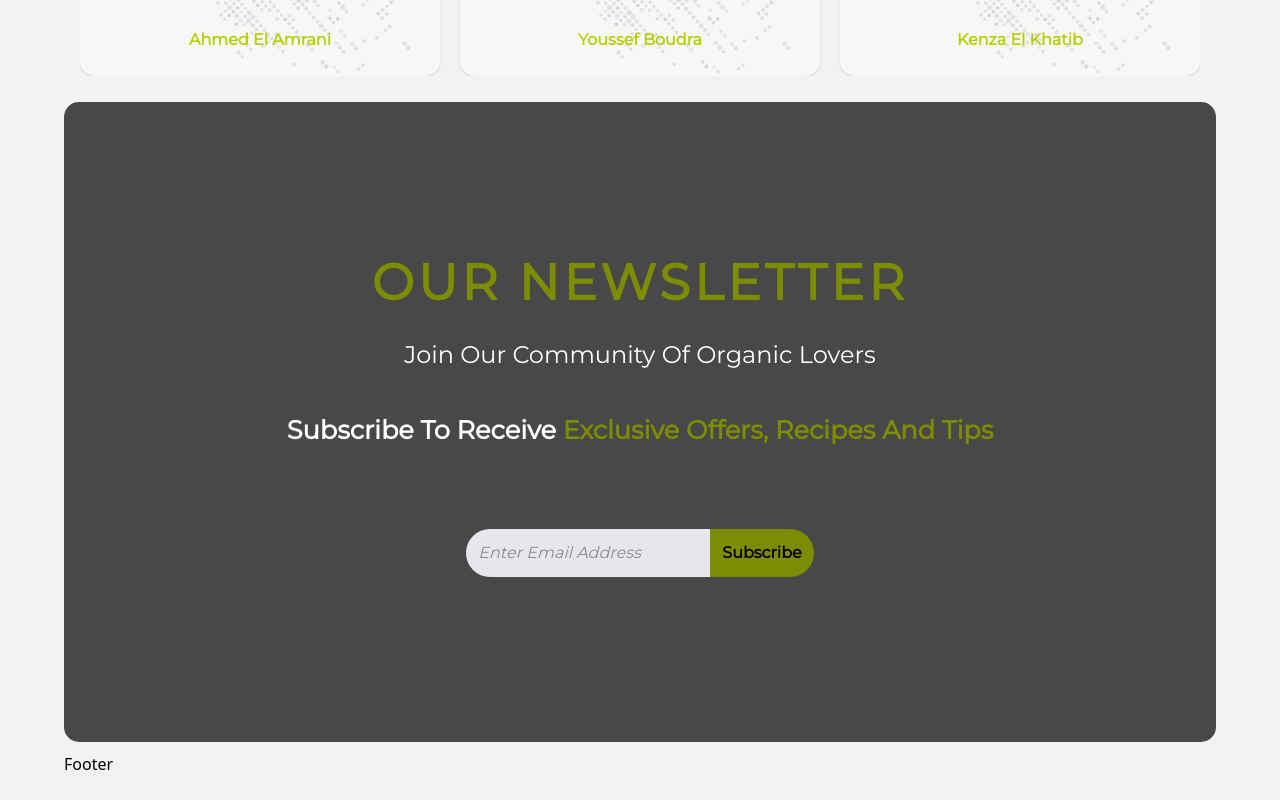
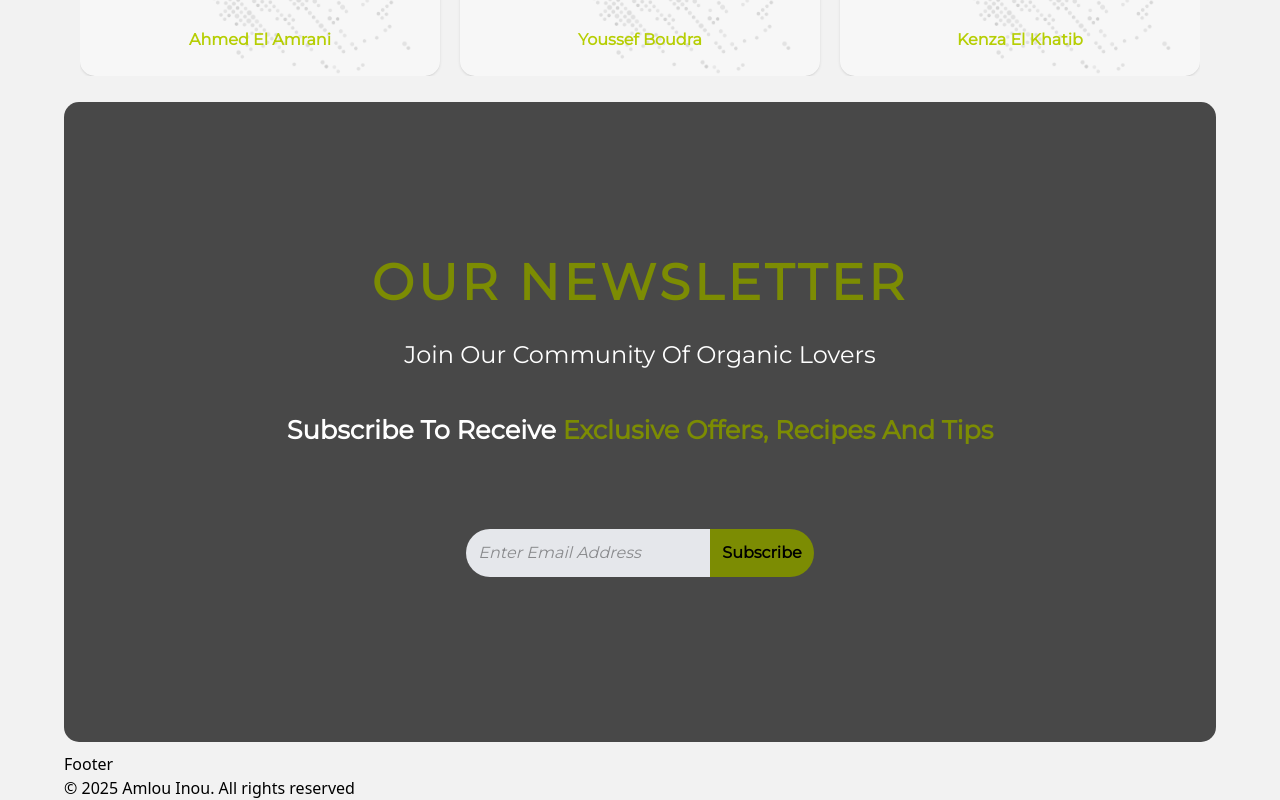
Before and after one commit to ELMAHDILEB/amlouEcommerce-website, a React (Vite) app: page / in a window 1280 px wide. Shown: the part 2604-3404 px from the top of the page. Before the commit the page ends 3380 px from the top, so only its background shows below. Built offline with nearby package versions, Linux system fonts and the light colour scheme.

Commit message:
add date dynamic to footer

```diff
--- a/src/components/Footer.jsx
+++ b/src/components/Footer.jsx
@@ -4,6 +4,8 @@ const Footer = ()=> {
   return (
     <footer>
       <h1>Footer</h1>
+
+      <p>&copy; {new Date().getFullYear()} Amlou Inou. All rights reserved</p>
     </footer>
   )
 }
```
